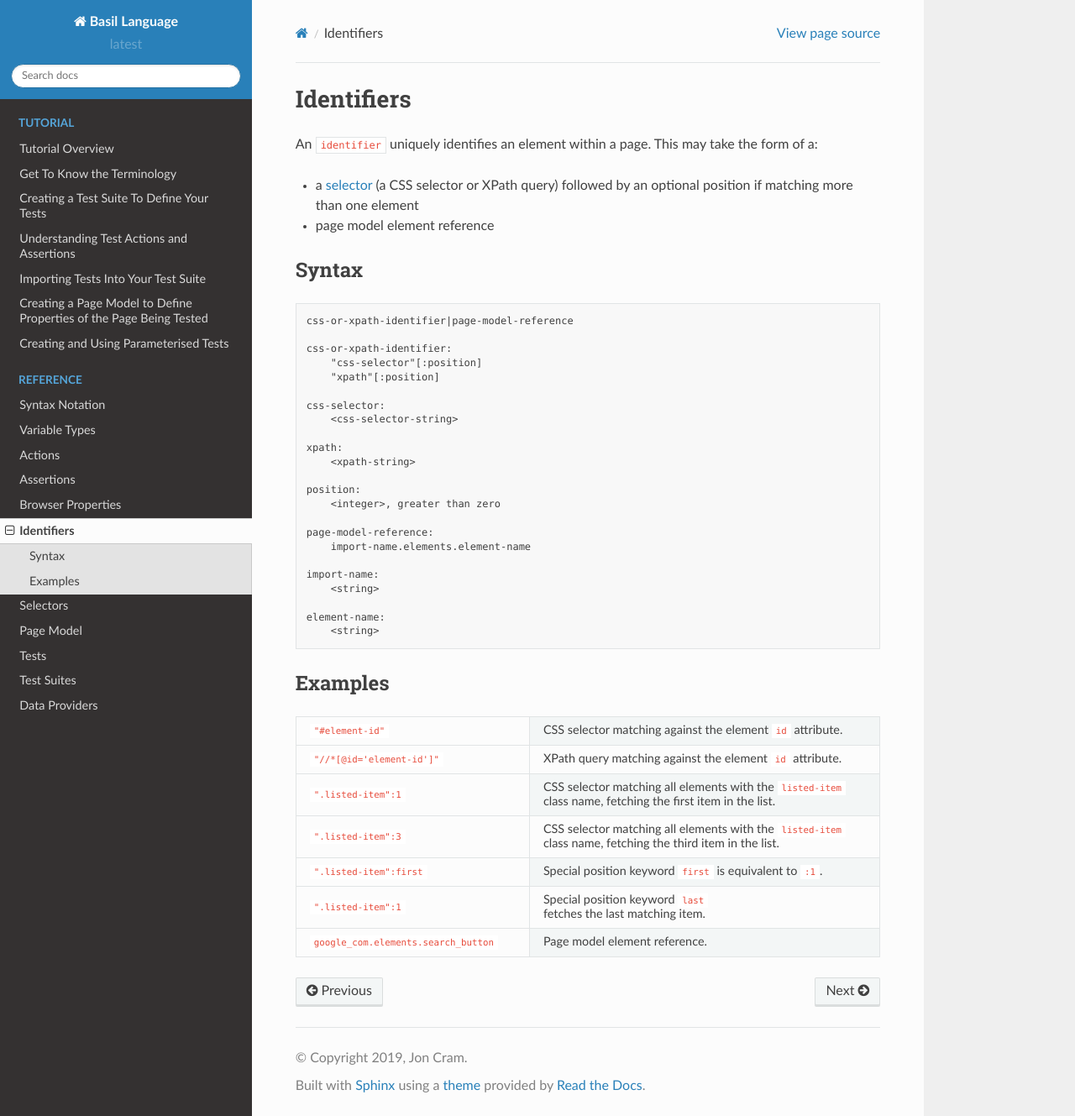
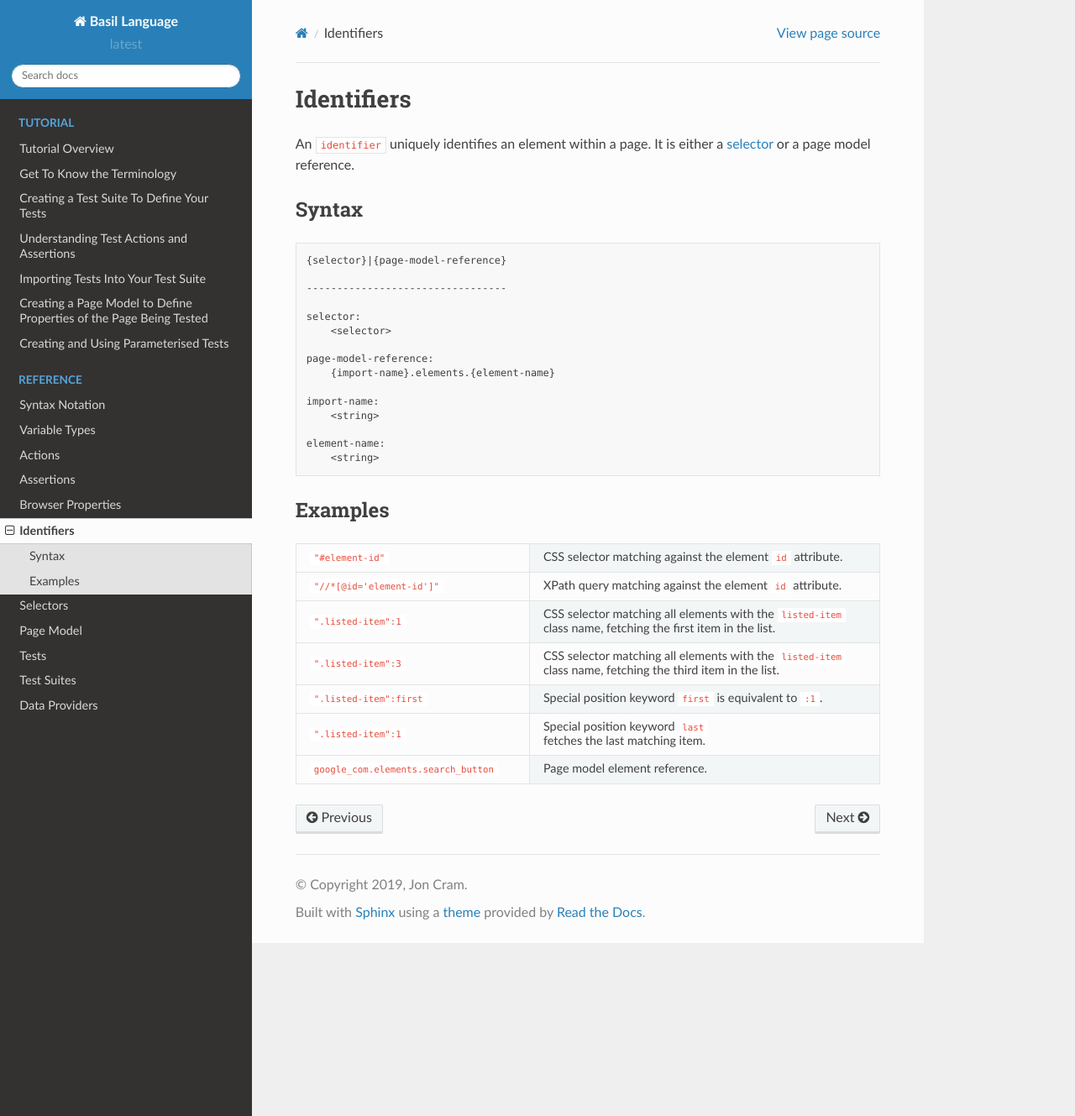
Before and after one commit to webignition/bas-spec, a Sphinx documentation site: the page built from docs/identifiers.rst, in a window 1280 px wide and 1329 px high. Shown: the whole window at 84% size. Built offline with Sphinx 7.4.7 and the Read the Docs theme 2.0.0, drawn with Linux system fonts in a browser that asks for light colours.

Commit message:
Tidy up identifier syntax

```diff
--- a/docs/identifiers.rst
+++ b/docs/identifiers.rst
@@ -4,10 +4,8 @@
 Identifiers
 ===========
 
-An ``identifier`` uniquely identifies an element within a page. This may take the form of a:
-
-- a :doc:`selector </selectors>` (a CSS selector or XPath query) followed by an optional position if matching more than one element
-- page model element reference
+An ``identifier`` uniquely identifies an element within a page. It is either a :doc:`selector </selectors>` or a page
+model reference.
 
 ------
 Syntax
--- a/docs/includes/syntax/identifier.rst
+++ b/docs/includes/syntax/identifier.rst
@@ -1,22 +1,14 @@
 .. code-block:: text
 
-    css-or-xpath-identifier|page-model-reference
+    {selector}|{page-model-reference}
 
-    css-or-xpath-identifier:
-        "css-selector"[:position]
-        "xpath"[:position]
+    ---------------------------------
 
-    css-selector:
-        <css-selector-string>
-
-    xpath:
-        <xpath-string>
-
-    position:
-        <integer>, greater than zero
+    selector:
+        <selector>
 
     page-model-reference:
-        import-name.elements.element-name
+        {import-name}.elements.{element-name}
 
     import-name:
         <string>
```
